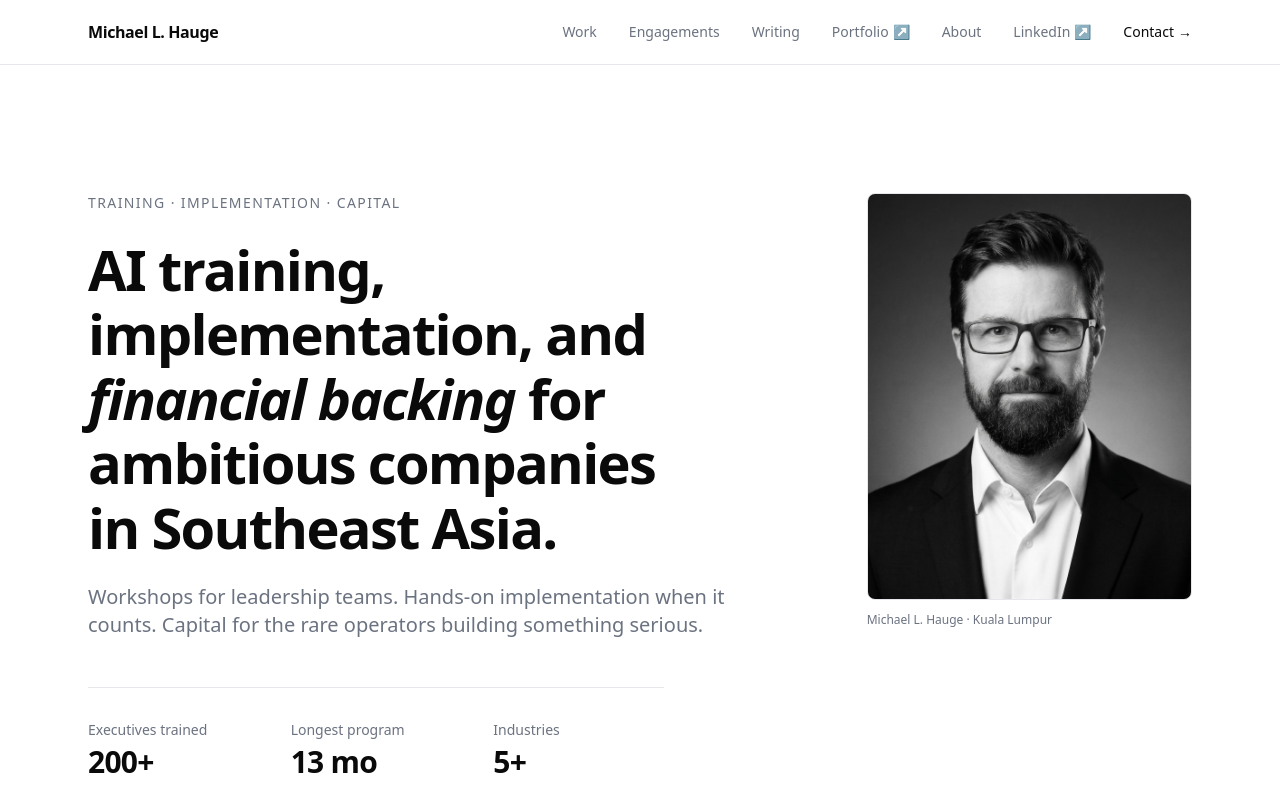
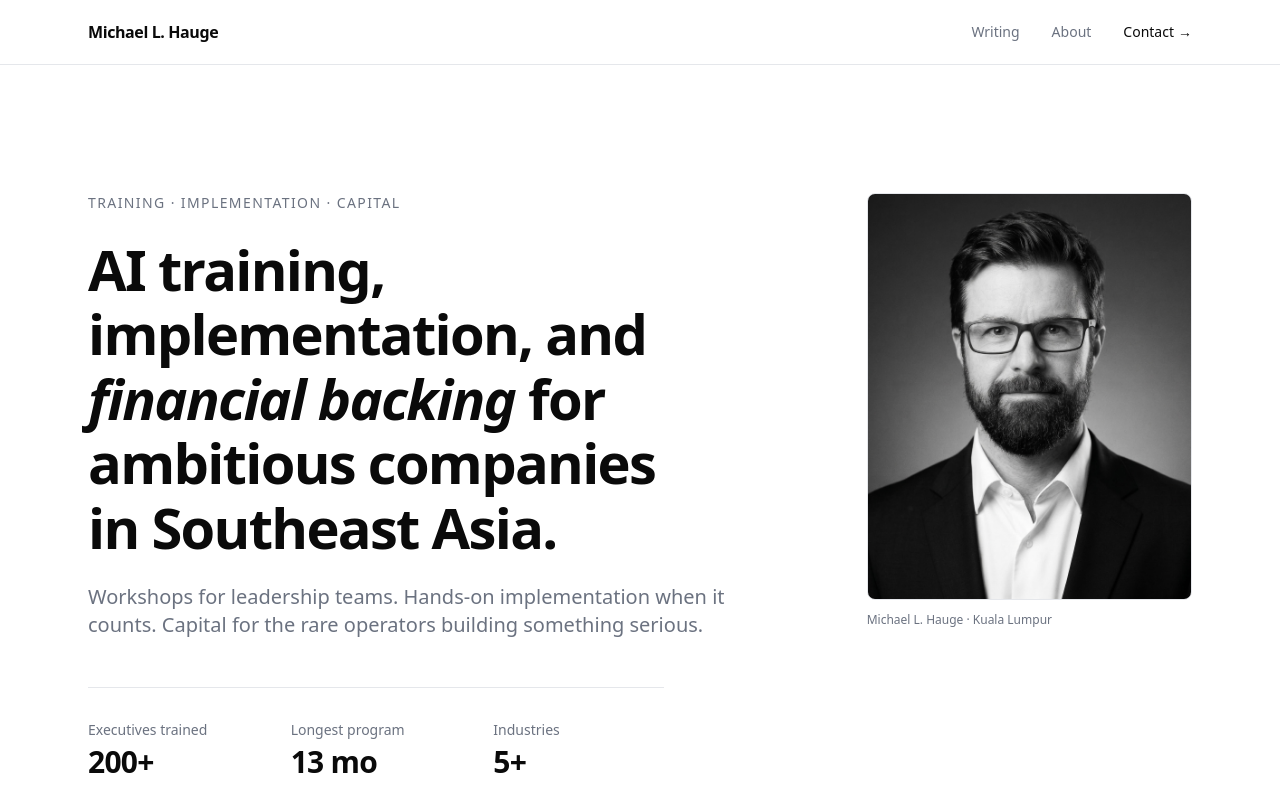
Before and after one commit to michaelhauge/hau-ge, a Next.js app: page / in a window 1280 px wide. Shown: the top 800 px of the page. Built offline with nearby package versions, Linux system fonts and the light colour scheme.

Commit message:
header: simplify nav to Writing, About, Contact only
Removed Work, Engagements, Portfolio, and LinkedIn items from the top nav. Contact stays as the right-aligned CTA. Cleaner hierarchy for a credibility-check landing page.

```diff
--- a/components/site/Header.tsx
+++ b/components/site/Header.tsx
@@ -7,39 +7,11 @@ export function Header() {
         </a>
         <nav className="flex items-center gap-8">
           <div className="hidden items-center gap-8 text-sm text-muted sm:flex">
-            <a href="/#work" className="transition-colors hover:text-foreground">
-              Work
-            </a>
-            <a href="/#engagements" className="transition-colors hover:text-foreground">
-              Engagements
-            </a>
             <a href="/writing" className="transition-colors hover:text-foreground">
               Writing
             </a>
-            <a
-              href="https://pertamaventures.com/portfolio"
-              target="_blank"
-              rel="noopener noreferrer"
-              className="group inline-flex items-center gap-1 transition-colors hover:text-foreground"
-            >
-              Portfolio
-              <span aria-hidden className="transition-transform group-hover:translate-x-0.5">
-                ↗
-              </span>
-            </a>
             <a href="/#about" className="transition-colors hover:text-foreground">
               About
-            </a>
-            <a
-              href="https://linkedin.com/in/michaelhauge"
-              target="_blank"
-              rel="noopener noreferrer"
-              className="group inline-flex items-center gap-1 transition-colors hover:text-foreground"
-            >
-              LinkedIn
-              <span aria-hidden className="transition-transform group-hover:translate-x-0.5">
-                ↗
-              </span>
             </a>
           </div>
           <a
```
